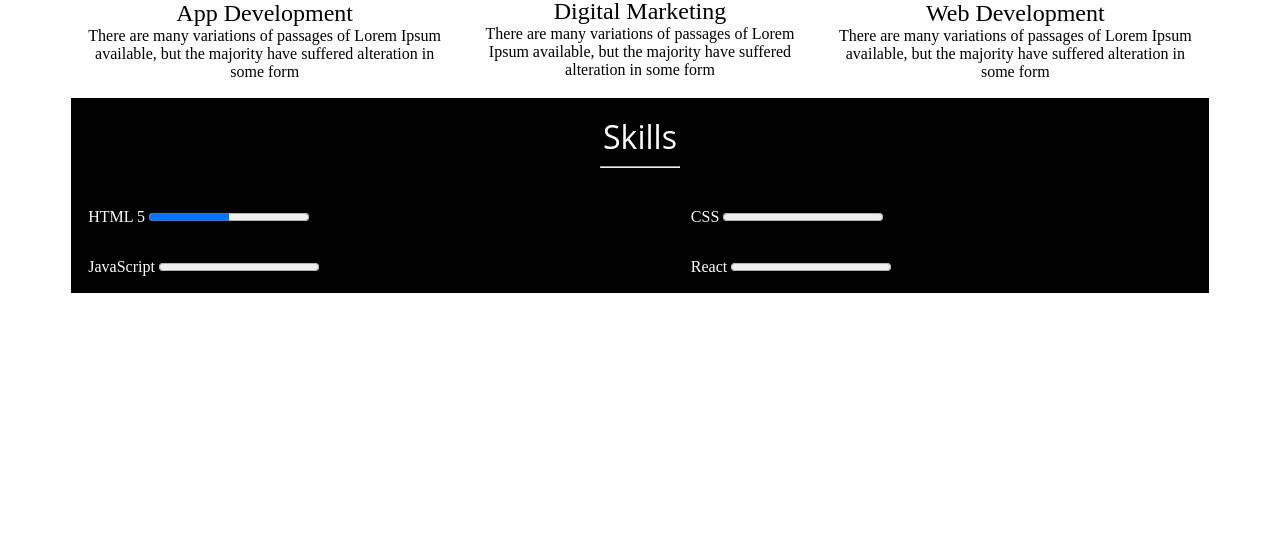
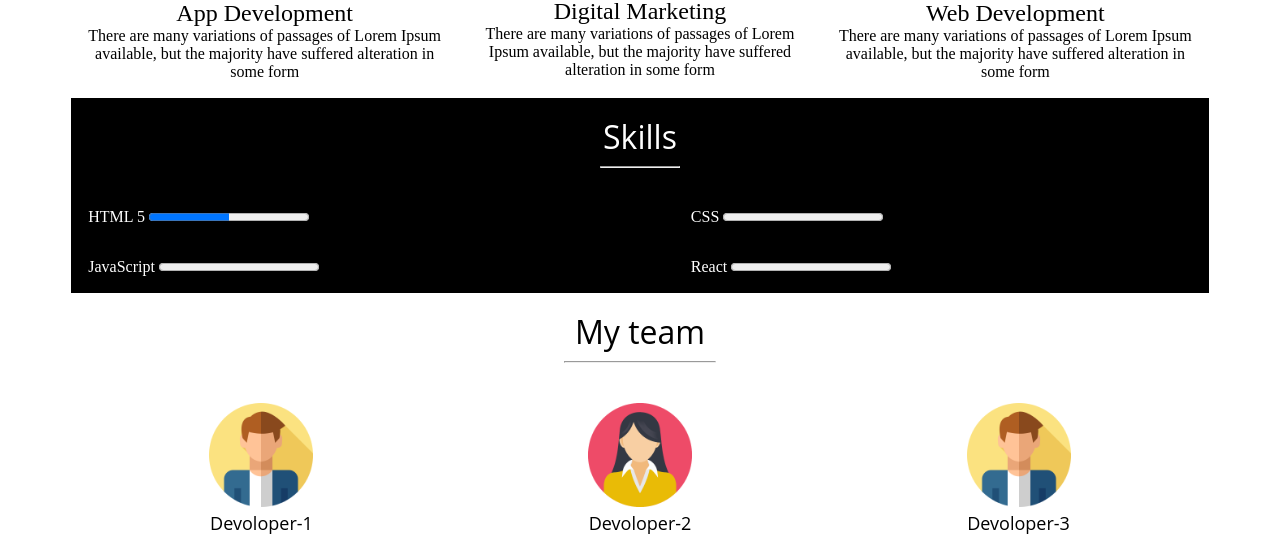
Before and after one commit to Kamlesh0721/HTML-Basic-Project, a plain HTML site: page Portfolio/index.html in a window 1280 px wide. Shown: the part 576-1136 px from the top of the page. Before the commit the page ends 877 px from the top, so only its background shows below. Drawn offline with Linux system fonts and the light colour scheme.

Commit message:
add Team Member Section

```diff
--- a/Portfolio/index.html
+++ b/Portfolio/index.html
@@ -10,7 +10,7 @@
 <body>
     <!-- Header  -->
     <Header>
-        <table border="0" width="95%" align="center" bgcolor="005C78">
+        <table width="90%" align="center" bgcolor="005C78">
             <tr>
                 <th>
                     <font face="Open Sans" size="5" color="F3F7EC">Kamlesh Singh</font>
@@ -107,29 +107,21 @@
 
             <tr>
                 <td>
-                    <label>
-                        <font color="white">HTML 5 </font>
-                    </label>
+                    <font color="white">HTML 5 </font>
                     <progress max="100" progress value="50"> 50%</progress>
                 </td>
                 <td>
-                    <label>
-                        <font color="white">CSS</font>
-                    </label>
+                    <font color="white">CSS</font>
                     <progress max="100" progress value="0"> 0%</progress>
                 </td>
             </tr>
             <tr>
                 <td>
-                    <label>
-                        <font color="white">JavaScript</font>
-                    </label>
+                    <font color="white">JavaScript</font>
                     <progress max="100" progress value="0"> 0%</progress>
                 </td>
                 <td>
-                    <label>
-                        <font color="white">React</font>
-                    </label>
+                    <font color="white">React</font>
                     <progress max="100" progress value="0"> 0%</progress>
                 </td>
             </tr>
@@ -140,7 +132,33 @@
     <!-- Footer -->
     <footer></footer>
     <!-- Team -->
-    <table></table>
+    <table width=' 90%' cellpadding="15" align="center">
+        <tr align="center">
+            <td colspan="3">
+                <font face="Open Sans" size="6">
+                    My team
+                </font>
+                <hr width="150px">
+            </td>
+        </tr>
+        <tr align="center">
+            <td>
+                <img src="./Assets/man.png" alt="Team Member Photo" width="30%">
+                <br>
+                <font face="Open Sans" size="4"> Devoloper-1</font>
+            </td>
+            <td>
+                <img src="./Assets/woman.png" alt="Team Member Photo" width="30%">
+                <br>
+                <font face="Open Sans" size="4"> Devoloper-2</font>
+            </td>
+            <td>
+                <img src="./Assets/man.png" alt="Team Member Photo" width="30%">
+                <br>
+                <font face="Open Sans" size="4"> Devoloper-3</font>
+            </td>
+        </tr>
+    </table>
 </body>
 
 </html>
```
Also changed, not shown: Portfolio/Assets/man.png (added), Portfolio/Assets/woman.png (added).
